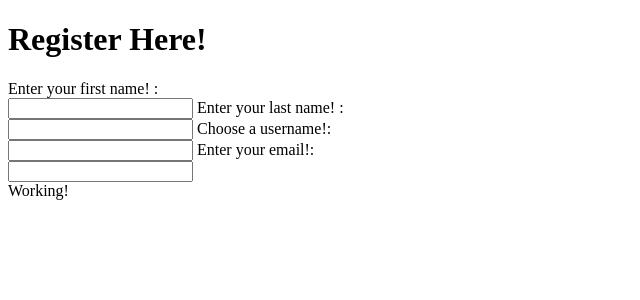
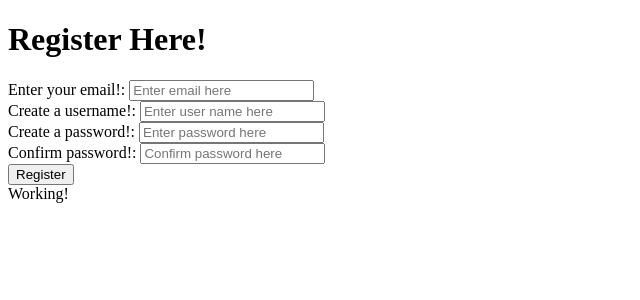
Before and after one commit to sbandy9210/MediumFrontEnd, a React (Create React App) app: page /register in a window 1280 px wide. Shown: the top 300 px of the page, without its empty margins (0-640 px from the left). Built offline with nearby package versions, Linux system fonts and the light colour scheme.

Commit message:
added confirm password to register form

```diff
--- a/src/pages/Register.jsx
+++ b/src/pages/Register.jsx
@@ -1,5 +1,4 @@
 import { useState, useEffect } from 'react'
-import ReactDom from 'react-dom'
 import axios from 'axios'
 
 
@@ -9,15 +8,16 @@ const BASE_URL = 'http://localhost:3000'
 
 
 const [form, setForm] = useState({
-    firstName: '',
-    lastName: '',
+
+    email: '',
     userName: '',
-    email: ''
+    passWord: '',
+    confirmPassWord: ''
 })
 
-const handleForm = async (e) => {
-    await setForm({...form, [e.target.firstName]: e.target.value})
-    console.log(form)
+const handleForm = (e) => {
+    setForm({...form, [e.target.name]: e.target.value})
+
 }
 
 const handleCreate = async (e) => {
@@ -29,27 +29,34 @@ const handleCreate = async (e) => {
 
 useEffect(() => {
 
-}, [form])
+}, [])
 
 
 return(
     <div className='Register'>
 
-        <h1>Register Here! </h1>
+        <h1>Register Here!</h1>
 
         <form>
 
-        <label for='firstName'> Enter your first name! : </label><br/>
-        <input type='text' id='firstName' name='firstName' value={form.firstName} />
 
-        <label for='lastName'> Enter your last name! : </label><br/>
-        <input type='text' id='lastName' name='lastName' value={form.lastName}/>
+        <label htmlFor='email'> Enter your email!: </label>
+        <input type='text' placeholder='Enter email here' onChange={handleForm} id='email' name='email' value={form.email}/><br/>
 
-        <label for='userName'> Choose a username!: </label><br/>
-        <input type='text' id='userName' name='userName' value={form.userName}/>
+        <label htmlFor='userName'> Create a username!: </label>
+        <input type='text' placeholder='Enter user name here' id='userName' name='userName' onChange={handleForm} value={form.userName}/><br/>
 
-        <label for='email'> Enter your email!: </label><br/>
-        <input type='text' id='email' name='email' value={form.email}/>
+        <label htmlFor='passWord'> Create a password!: </label>
+        <input type='text' placeholder='Enter password here' id='passWord' name='passWord' onChange={handleForm} value={form.passWord}/><br/>
+
+        <label htmlFor='confirmPassWord'> Confirm password!: </label>
+        <input type='text' placeholder='Confirm password here' id='confirmPassWord' name='confirmPassWord' onChange={handleForm} value={form.confirmPassWord}/><br/>
+
+
+
+        <button onClick={() => handleCreate()}> Register </button>
+
+
 
         </form>
 
--- a/src/pages/SignIn.jsx
+++ b/src/pages/SignIn.jsx
@@ -1,7 +1,51 @@
+import { useState, useEffect } from 'react'
+import axios from 'axios'
+
+
 const SignIn = () => {
+
+    const BASE_URL = 'http://localhost:3000'
+
+    const [form, setForm] = useState({
+        userName: '',
+        passWord: '',
+
+
+    })
+
+    const handleForm = async (e) => {
+        await setForm({...form, [e.target.name]: e.target.value})
+
+    }
+
+    const handleCreate = async (e) => {
+        await axios.post(`${BASE_URL}/signin`, form)
+        e.preventDefault()
+    }
+
+    useEffect(() => {
+
+    }, [form])
+
+
+
     return(
-        <div>
-            Please log in
+        <div className='signIn'>
+            <h1>Please Sign in!</h1>
+
+
+            <form>
+
+            <label for='userName'> Enter your user name! : </label><br/>
+            <input type='text' id='userName' name='userName' value={form.userName} />
+
+            <label for='passWord'> Enter your password! : </label><br/>
+            <input type='text' id='passWord' name='passWord' value={form.passWord}/>
+
+            <button onClick={() => handleCreate()}> Sign In! </button>
+
+            </form>
+
         </div>
     )
 }
```
